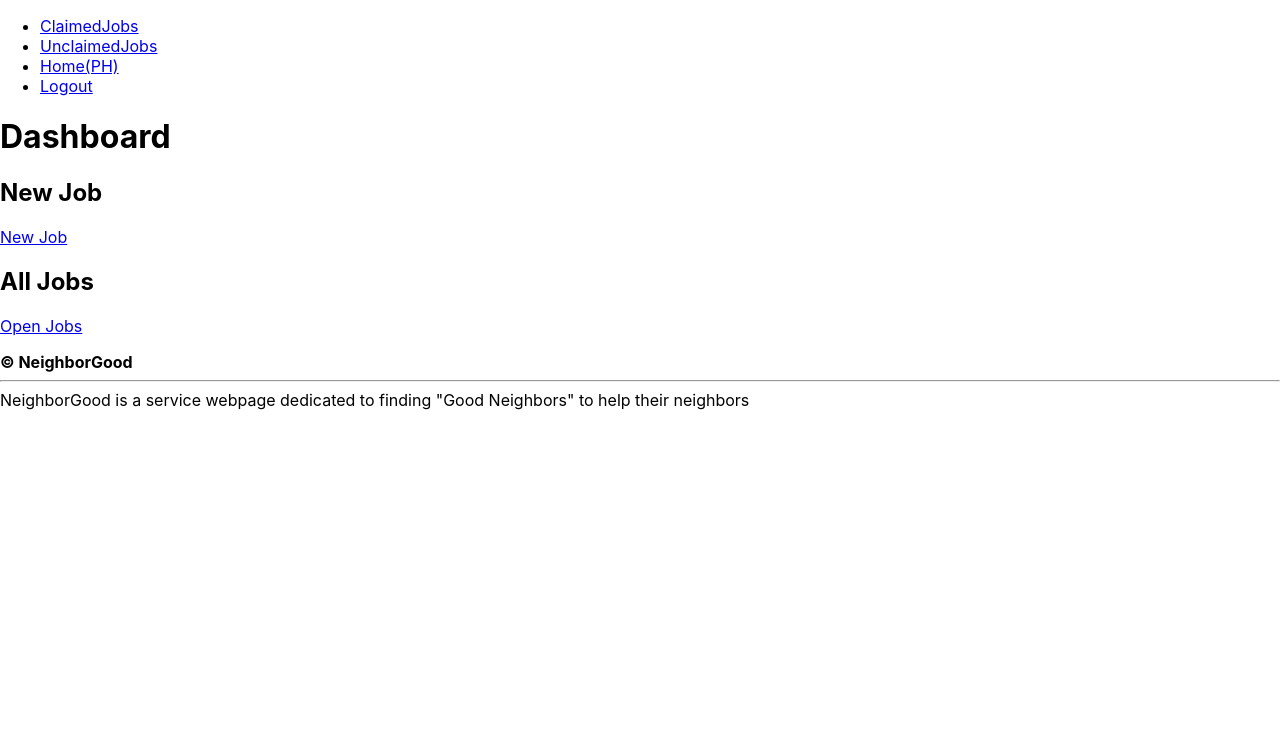
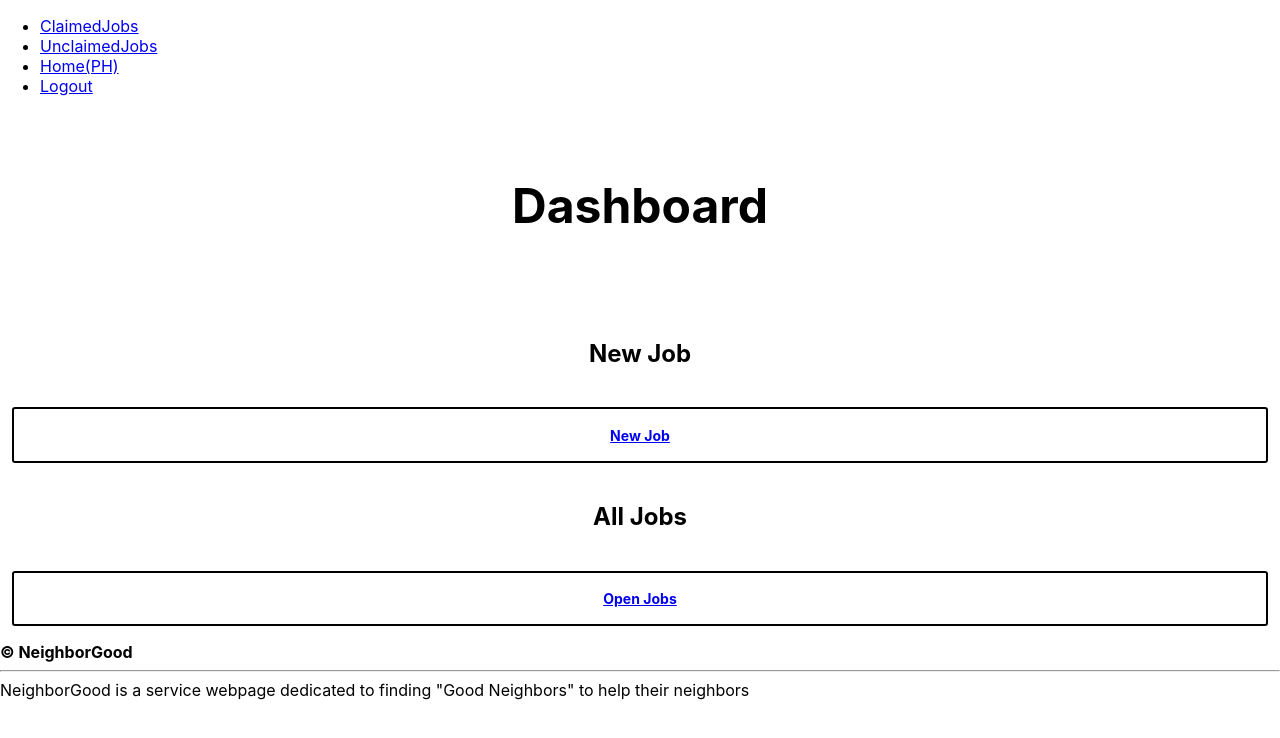
Before and after one commit to Jasonwesleysmith/neighbor-good, a React (Create React App) app in the folder client/: page / in a window 1280 px wide. Shown: the top 738 px of the page. Built offline with nearby package versions, Linux system fonts and the light colour scheme.

Commit message:
styled dashboard

```diff
--- a/client/src/components/Dashboard/index.js
+++ b/client/src/components/Dashboard/index.js
@@ -1,25 +1,64 @@
 import React from "react";
+import styled from 'styled-components'
 
 function Dashboard() {
 
     return (
+        <>
+            <DashboardStyled>
+                <h1>Dashboard</h1>
+            </DashboardStyled>
             <div>
-            <h1>Dashboard</h1>
-            <div>
+                <TitleStyled>
                     <h2>New Job</h2>
+                </TitleStyled>
+                <ButtonStyled>
                     <a className="button" href="../Job" target="_blank" rel="noreferrer">
-                    <span>New Job</span>
+                        <h3>New Job</h3>
                     </a>
+                </ButtonStyled>
             </div>
             <div>
+                <TitleStyled>
                     <h2>All Jobs</h2>
+                </TitleStyled>
+                <ButtonStyled>
                     <a className="button" href="../UnclaimedJobs" target="_blank" rel="noreferrer">
-                    <span>Open Jobs</span>
+                        <h3>Open Jobs</h3>
                     </a>
+                </ButtonStyled>
             </div>
-        </div>
+        </>
     )
 
 }
 
+const DashboardStyled = styled.section `
+    font-size: 2em;
+    margin: 1em;
+    padding: 0.25em 1em;
+    border-radius: 3px;
+    text-align: center;
+`
+const ButtonStyled = styled.section `
+    font-size: .75em;
+    margin: 1em;
+    padding: 0.25em 1em;
+    border-radius: 3px;
+    text-align: center;
+
+    /* Color the border and text with theme.main */
+    color: ${props => props.theme.main};
+    border: 2px solid ${props => props.theme.main};
+`;
+
+const TitleStyled = styled.section `
+    font-size: 1em;
+    margin: 1em;
+    padding: 0.25em 1em;
+    border-radius: 3px;
+    text-align: center;
+
+`
+
 export default Dashboard;
```
Lines whose indentation alone changed are shown as unchanged.
